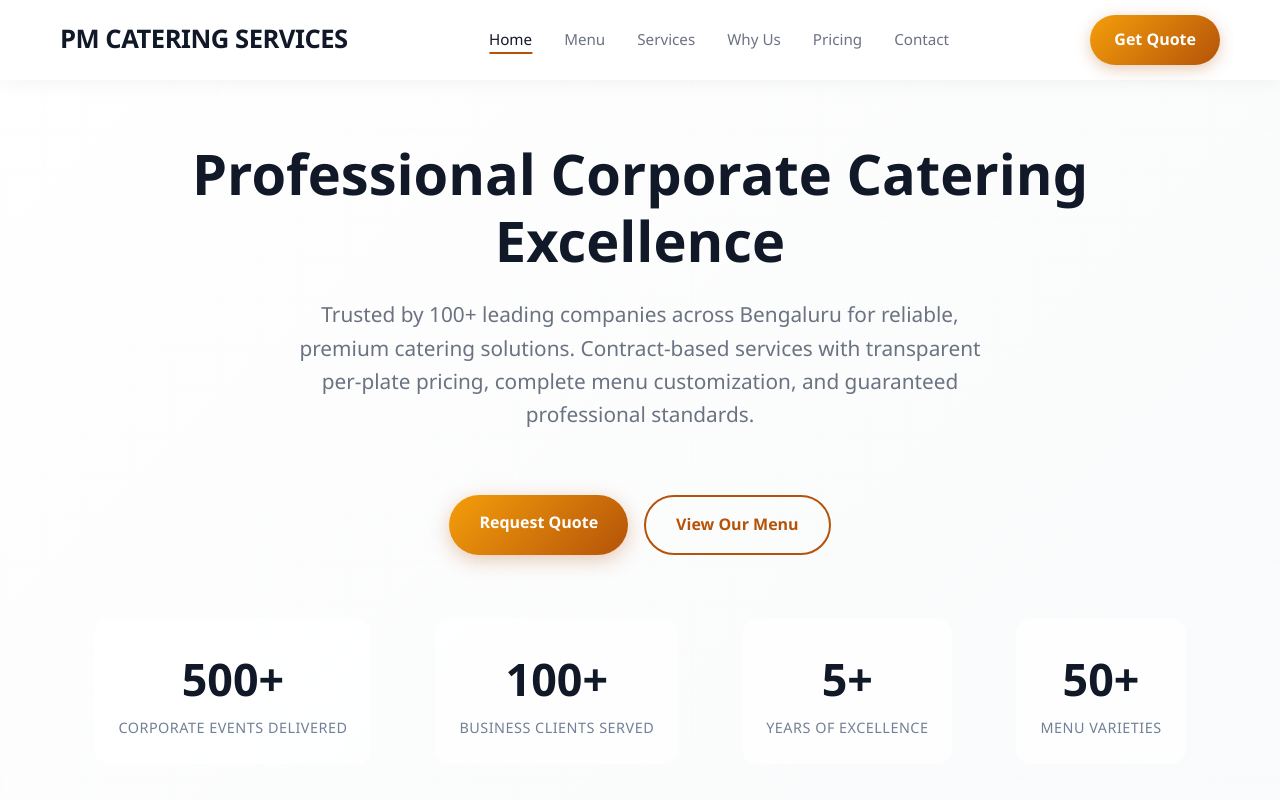
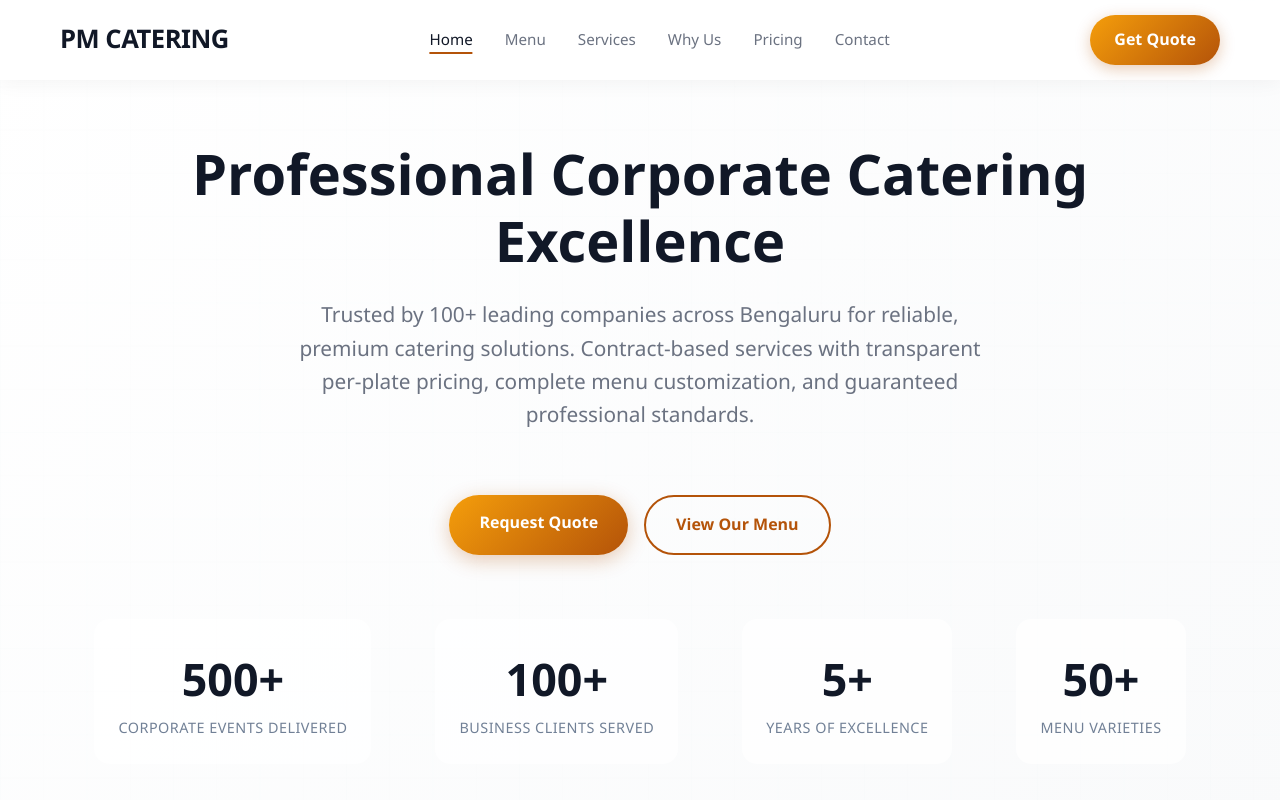
Before and after one commit to Aryaan107/PM-Caterings, a plain HTML site: page index.html in a window 1280 px wide. Shown: the top 800 px of the page. Drawn offline with Linux system fonts and the light colour scheme.

Commit message:
Update index.html

```diff
--- a/index.html
+++ b/index.html
@@ -418,7 +418,7 @@
     <!-- Header -->
     <header class="header">
         <nav class="nav container">
-            <a href="#home" class="logo">PM CATERING SERVICES</a>
+            <a href="#home" class="logo">PM CATERING</a>
             <ul class="nav-links" id="nav-menu">
                 <li><a href="#home">Home</a></li>
                 <li><a href="#showcase">Menu</a></li>
```
